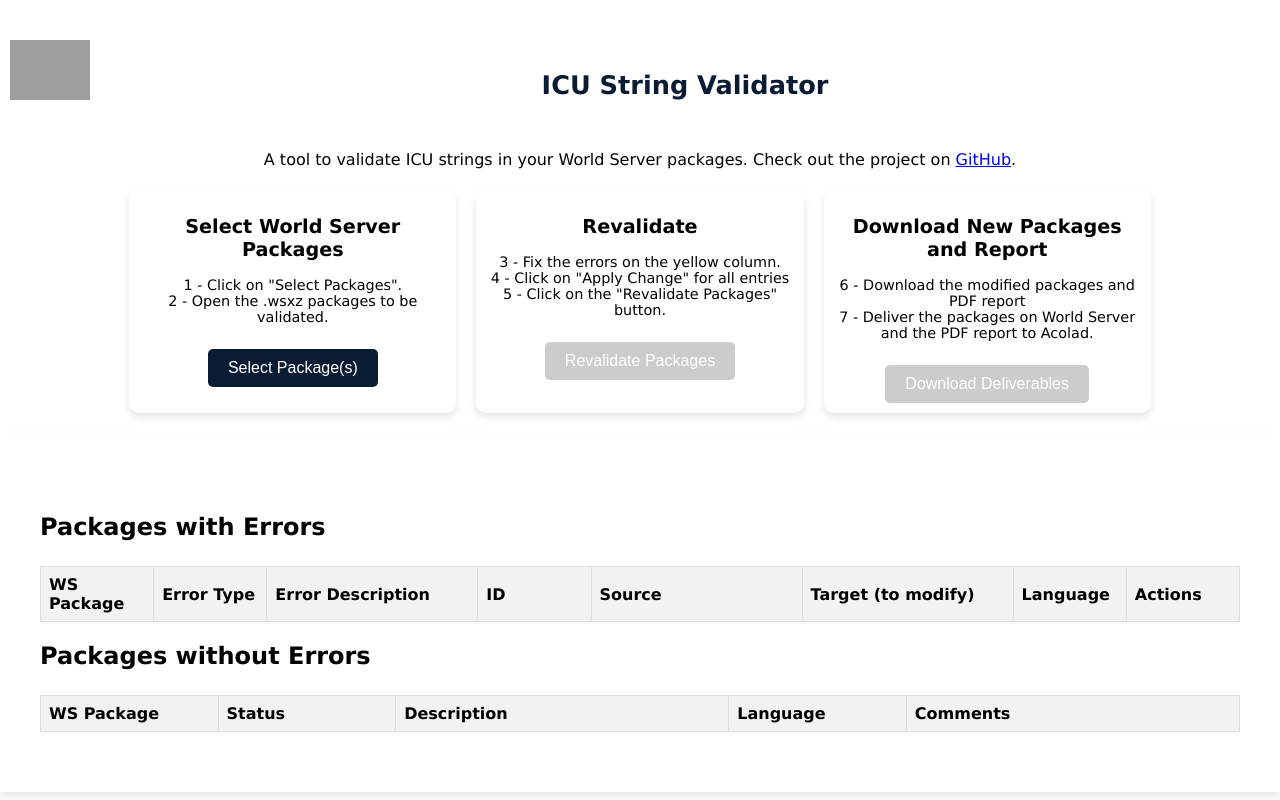
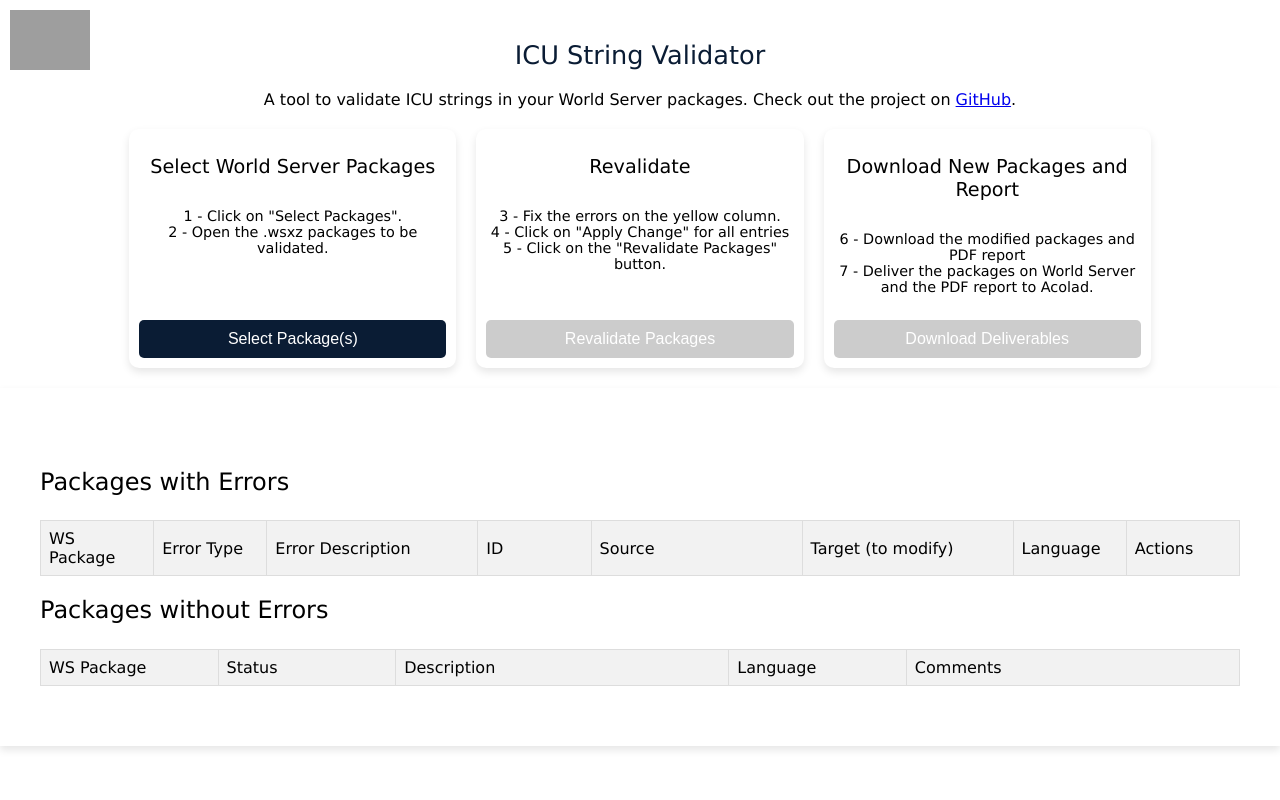
Before and after one commit to LCapy/ICU-Validator, a plain HTML site: page index.html in a window 1280 px wide. Drawn offline with Linux system fonts and the light colour scheme; grey boxes are pictures that could not be loaded.

Commit message:
Update index.html
Cosmetics and visuals

```diff
--- a/index.html
+++ b/index.html
@@ -23,24 +23,28 @@
             padding: 10px;
             background-color: #ffffff;
             color: #0a1c34;
+            justify-content: center;
+            position: relative;
         }
 
         .header img {
             max-height: 60px;
-            margin-right: 10px;
+            position: absolute;
+            left: 10px;
         }
 
         .header h1 {
-            flex-grow: 1;
             text-align: center;
             margin: 0;
             font-size: 1.6em;
+            font-weight: normal;
         }
 
         .header-description {
             text-align: center;
             font-size: 1em;
             margin: 10px 0;
+            font-weight: normal;
         }
 
         .workflow {
@@ -58,15 +62,20 @@
             box-shadow: 0 4px 8px rgba(0, 0, 0, 0.1);
             text-align: center;
             width: 30%;
+            display: flex;
+            flex-direction: column;
+            justify-content: space-between;
         }
 
         .workflow-box h2 {
             font-size: 1.2em;
+            font-weight: normal;
         }
 
         .workflow-box p {
             font-size: 0.9em;
             white-space: pre-line;
+            flex-grow: 1;
         }
 
         .workflow-box button {
@@ -155,6 +164,7 @@
 
         th {
             background-color: #f2f2f2;
+            font-weight: normal;
         }
 
         td[contenteditable="true"] {
@@ -172,6 +182,7 @@
         h2.error-header,
         h2.success-header {
             padding-bottom: 5px;
+            font-weight: normal;
         }
 
         table th:nth-child(3),
@@ -201,7 +212,7 @@
 <body>
     <div class="header">
         <img src="https://languageco.com/wp-content/uploads/listing-uploads/logo/2022/07/acolad-a-white.png" alt="Acolad Logo">
-        <h1><br><br>ICU String Validator<br><br></h1>
+        <h1><br>ICU String Validator<br></h1>
     </div>
     <div class="header-description">
         A tool to validate ICU strings in your World Server packages. Check out the project on <a href="https://github.com/LCapy/ICU-Validator" target="_blank">GitHub</a>.
```
